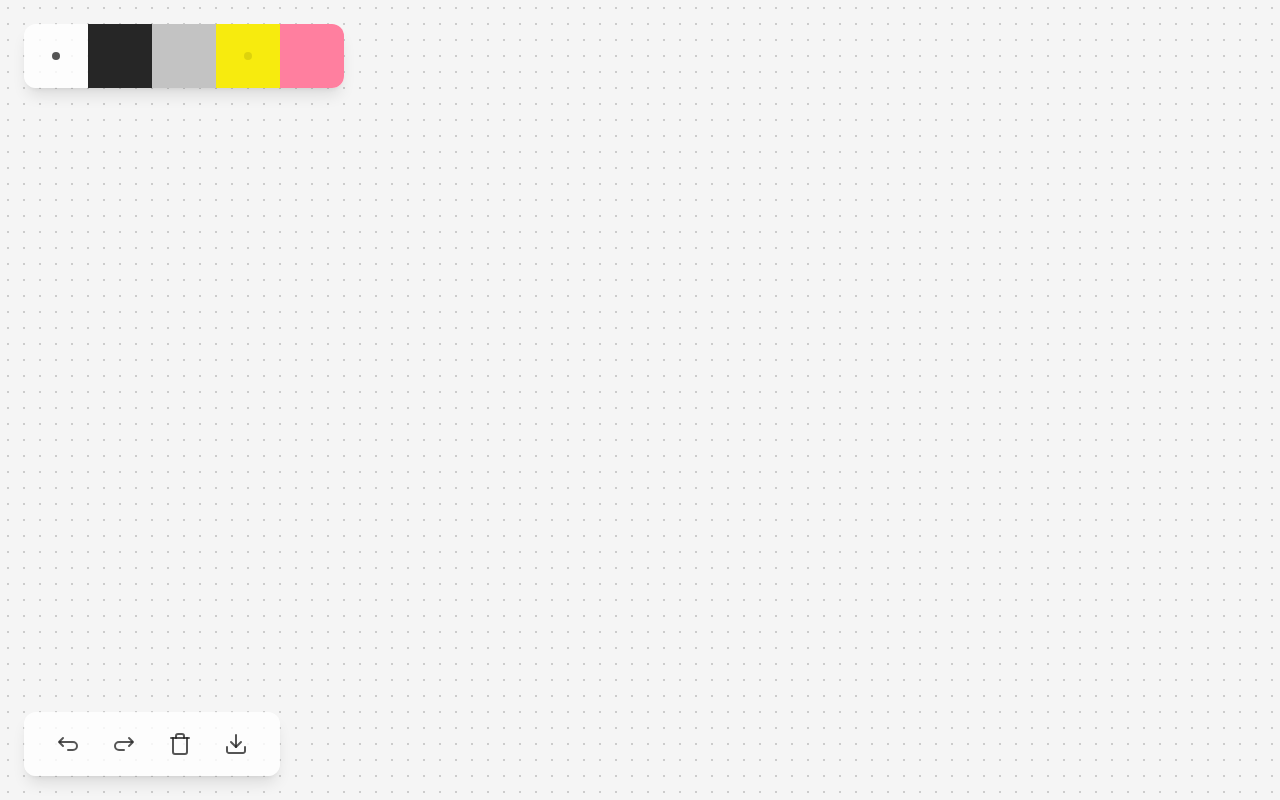
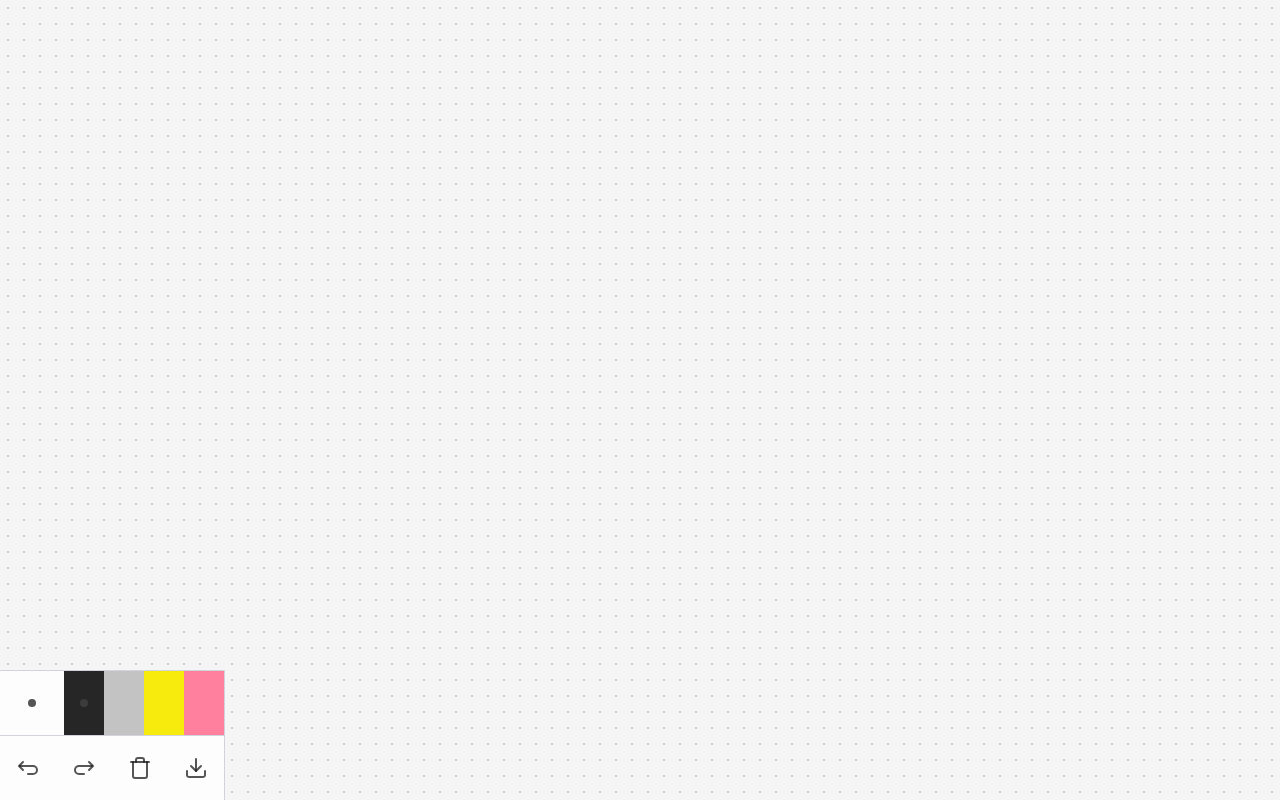
Before and after one commit to Joseph-Lion/Sketch, a plain HTML site: page index.html in a window 1280 px wide. Drawn offline with nearby package versions, Linux system fonts and the light colour scheme.

Commit message:
toolbar updates

```diff
--- a/index.html
+++ b/index.html
@@ -22,11 +22,9 @@
       background-size: 16px 16px;
     "
   >
-    <div
-      id="controls"
-      class="rounded-xl bg-white/80 shadow-lg w-80 m-6 fixed top-0 left-0"
-    >
-      <div class="flex">
+    <div id="controls" class="bg-white/80 fixed bottom-0 left-0">
+      <!-- Size and Color Controls -->
+      <div class="flex border-t border-r border-b border-gray-300">
         <button
           id="size-button"
           class="relative w-16 h-16 flex items-center justify-center"
@@ -38,7 +36,7 @@
           ></div>
         </button>
         <button
-          class="flex-1 relative"
+          class="flex-1 active relative"
           style="background-color: #262626"
           data-color="#262626"
         >
@@ -57,16 +55,16 @@
           ></div>
         </button>
         <button
-          class="flex-1 active relative"
+          class="flex-1 relative"
           style="background-color: #f7eb0e"
           data-color="#fde924"
         >
           <div
-            class="absolute w-2 h-2 bg-black/10 rounded-full top-1/2 left-1/2 transform -translate-x-1/2 -translate-y-1/2"
+            class="absolute w-2 h-2 bg-black/10 rounded-full top-1/2 left-1/2 transform -translate-x-1/2 -translate-y-1/2 opacity-0"
           ></div>
         </button>
         <button
-          class="flex-1 rounded-br-xl rounded-tr-xl relative"
+          class="flex-1 relative"
           style="background-color: #ff7f9f"
           data-color="#ff7f9f"
         >
@@ -75,14 +73,12 @@
           ></div>
         </button>
       </div>
-    </div>
 
-    <div
-      id="controls-bottom"
-      class="flex flex-col rounded-xl bg-white/80 shadow-lg m-6 fixed bottom-0 left-0"
-    >
-      <div class="flex gap-8 py-5 justify-between items-center">
-        <button id="undo" class="ml-8" title="Undo">
+      <!-- Action Controls -->
+      <div
+        class="flex gap-8 py-5 justify-between items-center px-4 border-r border-gray-300"
+      >
+        <button id="undo" title="Undo">
           <svg
             width="24"
             height="24"
@@ -161,7 +157,7 @@
             />
           </svg>
         </button>
-        <button id="download" class="mr-8" title="download">
+        <button id="download" title="download">
           <svg
             width="24"
             height="24"
@@ -266,6 +262,13 @@
           currentColor = btn.dataset.color;
         });
       });
+
+      // Initialize active color button on page load
+      const activeColorButton = document.querySelector("[data-color].active");
+      if (activeColorButton) {
+        currentColor = activeColorButton.dataset.color;
+        activeColorButton.querySelector("div").classList.remove("opacity-0");
+      }
 
       // Set canvas size to window size and redraw content
       function resizeCanvas() {
```
